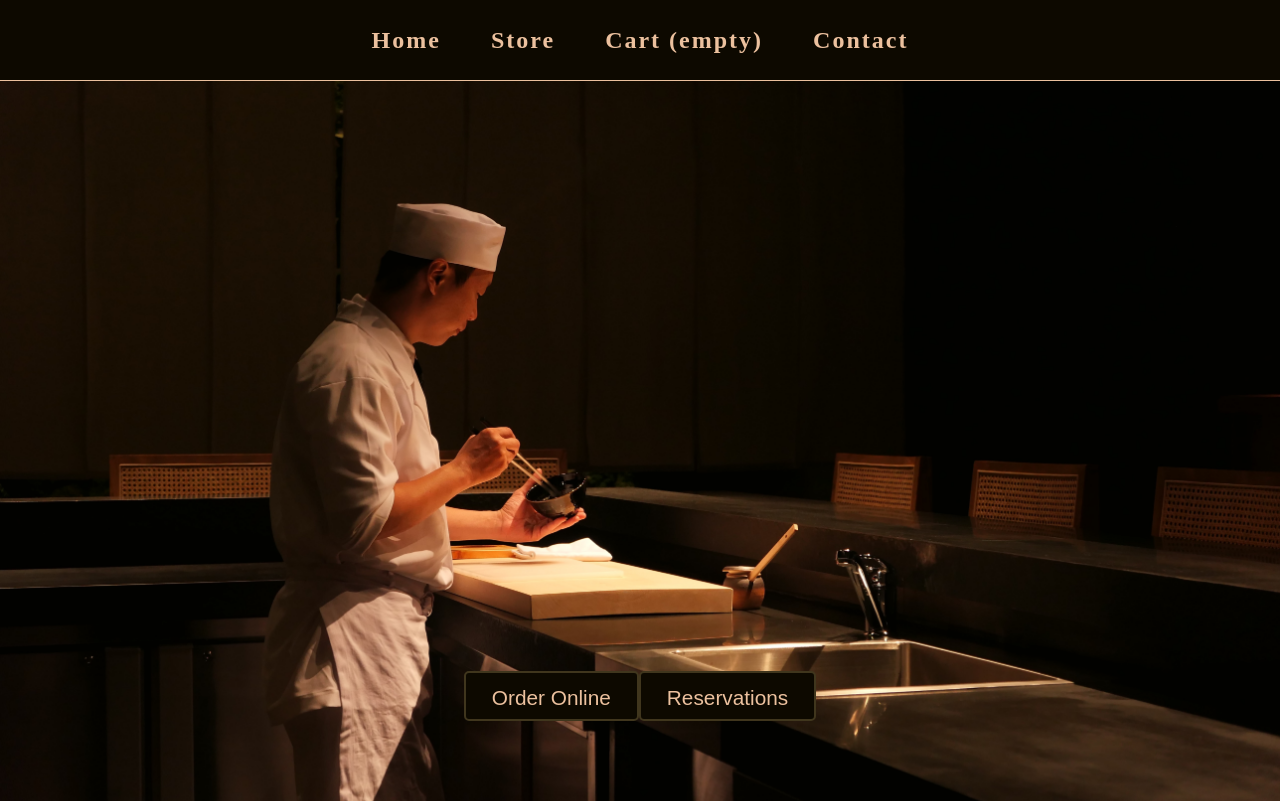
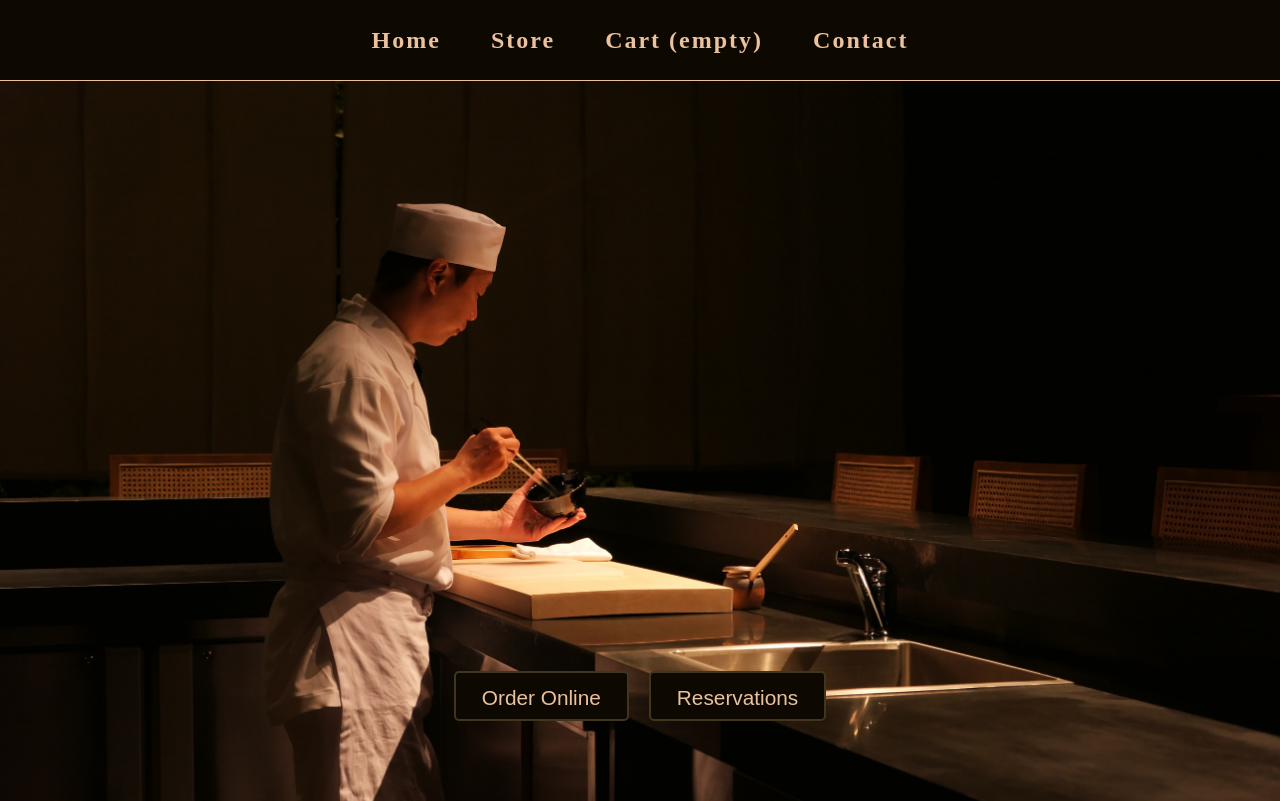
Before and after one commit to janaiscoding/shopping-cart, a React (Create React App) app: page / in a window 1280 px wide. Built offline with nearby package versions, Linux system fonts and the light colour scheme.

Commit message:
Fix homepage buttons (margin bottom and spacing)

```diff
--- a/src/pages/Cart.js
+++ b/src/pages/Cart.js
@@ -1,5 +1,6 @@
 import React from "react";
 import CartItem from "../components/CartItem";
+import "../styles/cart.css";
 
 const Cart = ({
   cart,
@@ -8,7 +9,6 @@ const Cart = ({
   totalPrice,
   handleCartUpdate,
 }) => {
-
   const allCartItems = cart.map((cartItem) => (
     <CartItem
       key={cartItem.id}
@@ -24,7 +24,7 @@ const Cart = ({
       {cart.length === 0 && <div>nothing in the bag</div>}
       {allCartItems}
       <button className="checkout">Checkout</button>
-      <div> Total: ${totalPrice}</div>
+      <div className="total"> Total: ${totalPrice}</div>
     </>
   );
 };
--- a/src/styles/home.css
+++ b/src/styles/home.css
@@ -12,10 +12,11 @@
 
 .button-wrapper {
   display: flex;
+  gap: 20px;
+  margin-bottom: 10vh;
 }
 
 button {
-  margin-bottom: 10vh;
   padding: 0.625em 1.25em;
   background-color: #0d0900;
   border-radius: 5px;
```
Also changed, not shown: src/styles/cart.css (added).
